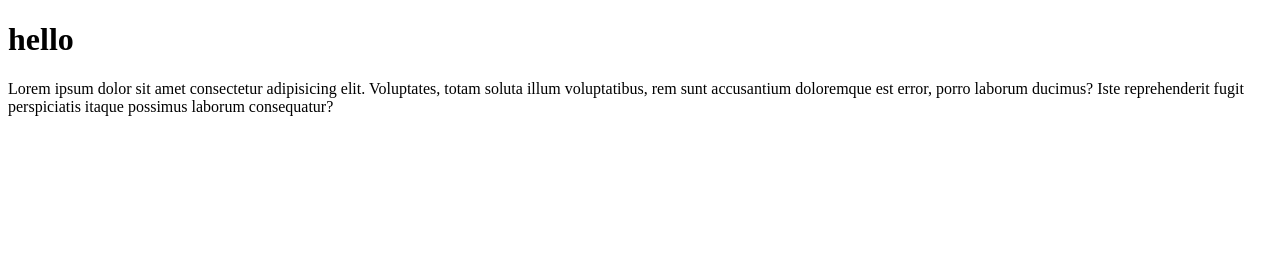
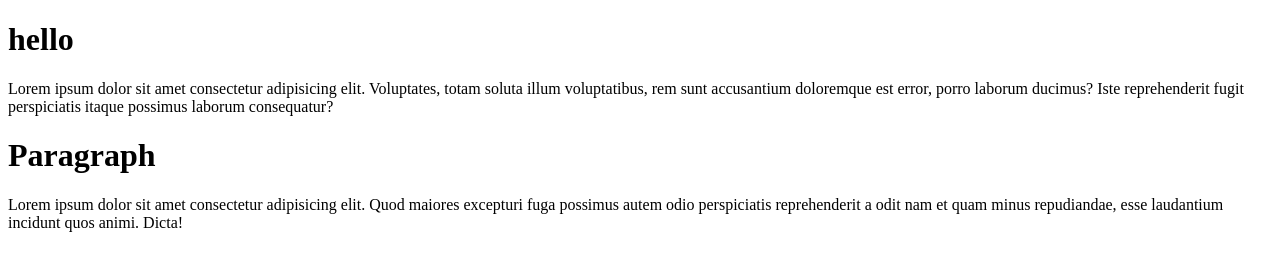
Before and after one commit to GhotaiPayenda/new, a plain HTML site: page index.html in a window 1280 px wide. Drawn offline with Linux system fonts and the light colour scheme.

Commit message:
Adds new changes

```diff
--- a/index.html
+++ b/index.html
@@ -9,5 +9,10 @@
 <body>
     <h1>hello</h1>
     <p>Lorem ipsum dolor sit amet consectetur adipisicing elit. Voluptates, totam soluta illum voluptatibus, rem sunt accusantium doloremque est error, porro laborum ducimus? Iste reprehenderit fugit perspiciatis itaque possimus laborum consequatur?</p>
+    <div>
+        <h1>Paragraph</h1>
+        <p>Lorem ipsum dolor sit amet consectetur adipisicing elit. Quod maiores excepturi fuga possimus autem odio perspiciatis reprehenderit a odit nam et quam minus repudiandae, esse laudantium incidunt quos animi. Dicta!</p>
+
+    </div>
 </body>
 </html>
```
